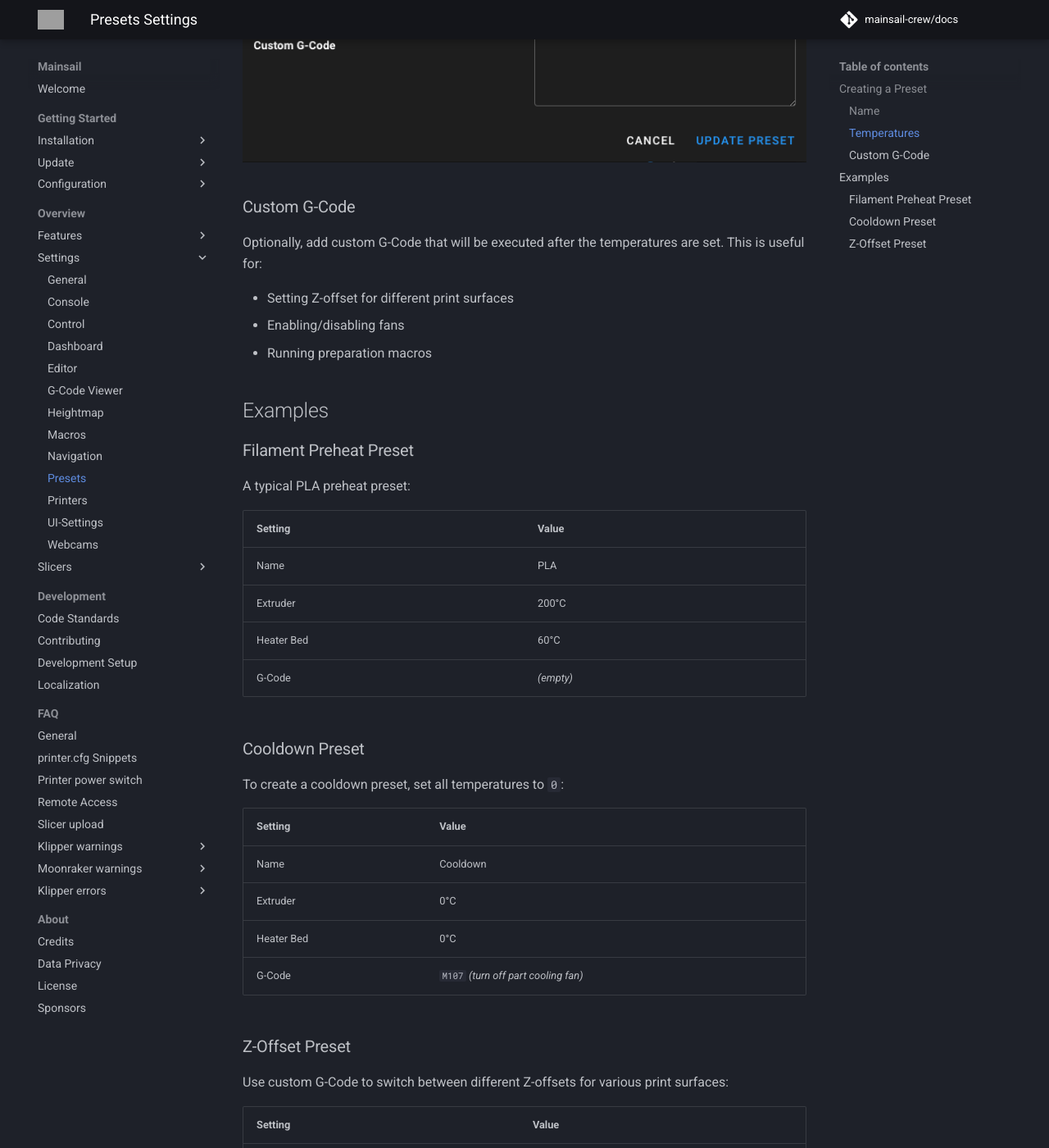
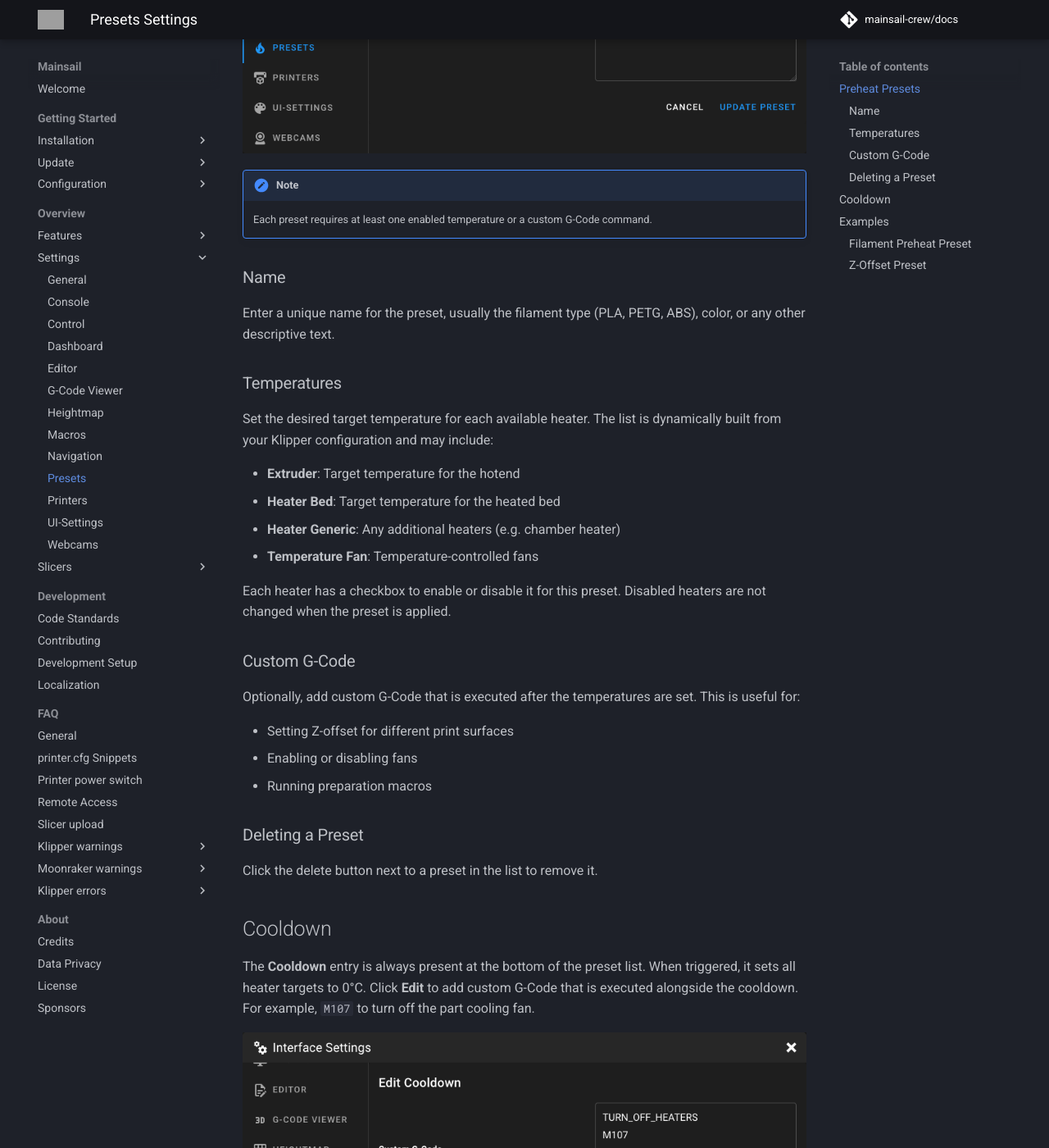
Before and after one commit to mainsail-crew/docs, an MkDocs documentation site: the page built from docs/settings/presets.md, in a window 1280 px wide and 1400 px high, scrolled down 1169 px. Shown: the whole window at 82% size. Built offline with MkDocs 1.6.1 and Material for MkDocs 9.7.7, drawn with Linux system fonts in a browser that asks for light colours; comment, search, counter and statistics services are not loaded; some of the changed text lies outside the part shown; grey boxes are pictures that could not be loaded.

Commit message:
refactor: refactor preset settings documentation for Mainsail

````diff
--- a/docs/settings/presets.md
+++ b/docs/settings/presets.md
@@ -1,7 +1,7 @@
 ---
 title: Presets Settings
-description: Configure preheat presets in Mainsail to quickly set temperatures
-  and execute G-Code commands.
+description: Configure preheat and cooldown presets in Mainsail to quickly set
+  temperatures and execute custom G-Code commands.
 social:
   cards_layout_options:
     title: Presets Settings
@@ -9,39 +9,62 @@
 
 # Presets Settings
 
-Open the **Interface Settings** by clicking the **cogs icon** in the top-right corner, then
-navigate to **Presets**.
+Open the **Interface Settings** by clicking the **cogs icon** in the top-right corner, then navigate to **Presets**.
 
-## Creating a Preset
+<figure markdown="span">
+  ![Presets Settings](../images/settings/presets.png)
+</figure>
 
-Click **Add Preset** to create a new preset.
+## Preheat Presets
+
+Preheat presets let you quickly set target temperatures for your heaters and optionally execute custom G-Code. Click
+**Add Preset** to create a new preset, or click **Edit** on an existing one to modify it.
+
+<figure markdown="span">
+  ![Presets Settings - Edit preset](../images/settings/presets-edit.png)
+</figure>
+
+!!! note
+    Each preset requires at least one enabled temperature or a custom G-Code command.
 
 ### Name
 
-Enter a name for your preset—usually the filament type (PLA, PETG, ABS), color, or any other
-descriptive text.
+Enter a unique name for the preset, usually the filament type (PLA, PETG, ABS), color, or any other descriptive text.
 
 ### Temperatures
 
-Set the desired temperatures for each heater:
+Set the desired target temperature for each available heater. The list is dynamically built from your Klipper
+configuration and may include:
 
 - **Extruder**: Target temperature for the hotend
 - **Heater Bed**: Target temperature for the heated bed
-- **Heater Generic**: Any additional heaters (chamber heater, etc.)
+- **Heater Generic**: Any additional heaters (e.g. chamber heater)
 - **Temperature Fan**: Temperature-controlled fans
 
-You can disable individual heaters by unchecking them.
-
-![Preheat Preset Configuration](../images/settings/preset-preheat.png)
+Each heater has a checkbox to enable or disable it for this preset. Disabled heaters are not changed when the preset is
+applied.
 
 ### Custom G-Code
 
-Optionally, add custom G-Code that will be executed after the temperatures are set. This is
-useful for:
+Optionally, add custom G-Code that is executed after the temperatures are set. This is useful for:
 
 - Setting Z-offset for different print surfaces
-- Enabling/disabling fans
+- Enabling or disabling fans
 - Running preparation macros
+
+### Deleting a Preset
+
+Click the delete button next to a preset in the list to remove it.
+
+## Cooldown
+
+The **Cooldown** entry is always present at the bottom of the preset list. When triggered, it sets all heater targets to
+0°C. Click **Edit** to add custom G-Code that is executed alongside the cooldown. For example, `M107` to turn off the
+part cooling fan.
+
+<figure markdown="span">
+  ![Presets Settings - Cooldown](../images/settings/presets-cooldown.png)
+</figure>
 
 ## Examples
 
@@ -49,39 +72,22 @@
 
 A typical PLA preheat preset:
 
-| Setting | Value |
-|---------|-------|
-| Name | PLA |
-| Extruder | 200°C |
-| Heater Bed | 60°C |
-| G-Code | *(empty)* |
-
-### Cooldown Preset
-
-To create a cooldown preset, set all temperatures to `0`:
-
-| Setting | Value |
-|---------|-------|
-| Name | Cooldown |
-| Extruder | 0°C |
-| Heater Bed | 0°C |
-| G-Code | `M107` *(turn off part cooling fan)* |
+| Setting    | Value     |
+|------------|-----------|
+| Name       | PLA       |
+| Extruder   | 200°C     |
+| Heater Bed | 60°C      |
+| G-Code     | *(empty)* |
 
 ### Z-Offset Preset
 
-Use custom G-Code to switch between different Z-offsets for various print surfaces:
+Use custom G-Code to switch between different Z-offsets for various print surfaces without changing any temperatures:
 
-| Setting | Value |
-|---------|-------|
-| Name | Textured PEI |
-| Extruder | *(disabled)* |
-| Heater Bed | *(disabled)* |
-| G-Code | see below |
-
-```ini
-SET_GCODE_OFFSET Z=0.2
-```
+| Setting    | Value                    |
+|------------|--------------------------|
+| Name       | Textured PEI             |
+| Extruder   | *(disabled)*             |
+| Heater Bed | *(disabled)*             |
+| G-Code     | `SET_GCODE_OFFSET Z=0.2` |
 
 Replace `0.2` with the Z-offset value you require for your print surface.
-
-![Z-Offset Preset Example](../images/settings/preset-zoffset.png)
````
Also changed, not shown: docs/images/settings/preset-preheat.png (deleted), docs/images/settings/preset-zoffset.png (deleted), docs/images/settings/presets-cooldown.png (added), docs/images/settings/presets-edit.png (added), docs/images/settings/presets.png (added).
